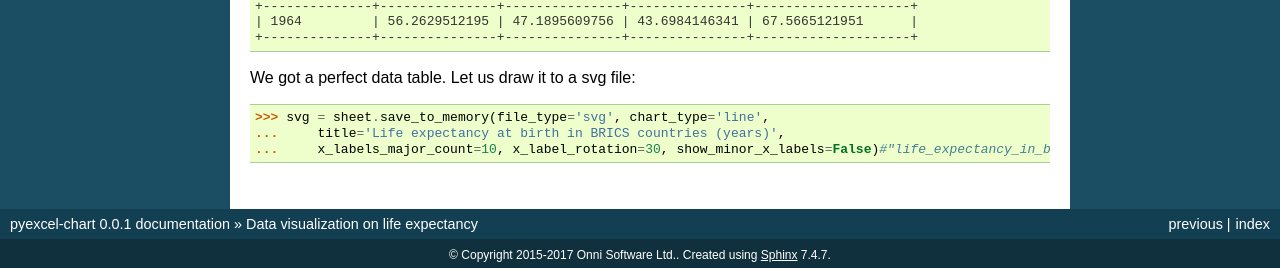
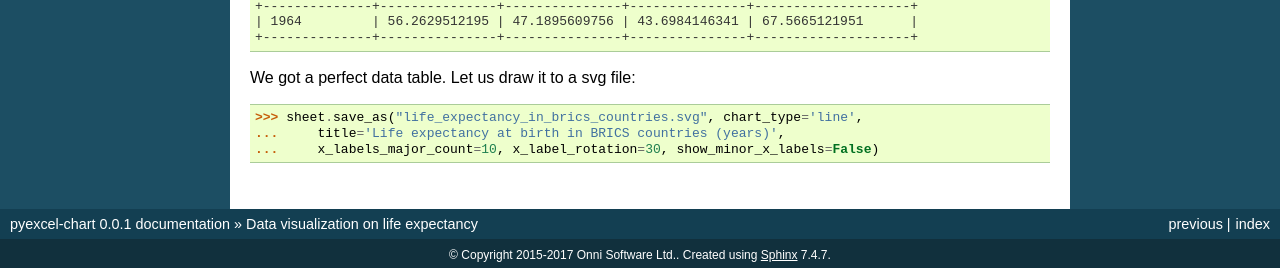
Before and after one commit to pyexcel/pyexcel-chart, a Sphinx documentation site: the page built from docs/source/tutorial01.rst, in a window 1280 px wide. Shown: the part 1980-2248 px from the top of the page. Built offline with Sphinx 7.4.7, drawn with Linux system fonts in a browser that asks for light colours.

Commit message:
update tutorial and fix coding style

```diff
--- a/docs/source/tutorial01.rst
+++ b/docs/source/tutorial01.rst
@@ -113,6 +113,6 @@ We got a perfect data table. Let us draw it to a svg file:
 
 .. code-block:: python
 
-    >>> svg = sheet.save_to_memory(file_type='svg', chart_type='line',
+    >>> sheet.save_as("life_expectancy_in_brics_countries.svg", chart_type='line',
     ...     title='Life expectancy at birth in BRICS countries (years)',
-    ...     x_labels_major_count=10, x_label_rotation=30, show_minor_x_labels=False)#"life_expectancy_in_brics_countries.svg"
+    ...     x_labels_major_count=10, x_label_rotation=30, show_minor_x_labels=False)
--- a/pyexcel_chart/__init__.py
+++ b/pyexcel_chart/__init__.py
@@ -185,8 +185,10 @@ class Chart(Renderer):
 
     def get_io(self):
         io = BytesIO()
+
         def repr_svg(self):
             return self.getvalue().decode('utf-8')
+
         io._repr_svg_ = partial(repr_svg, io)
         return io
 
```
